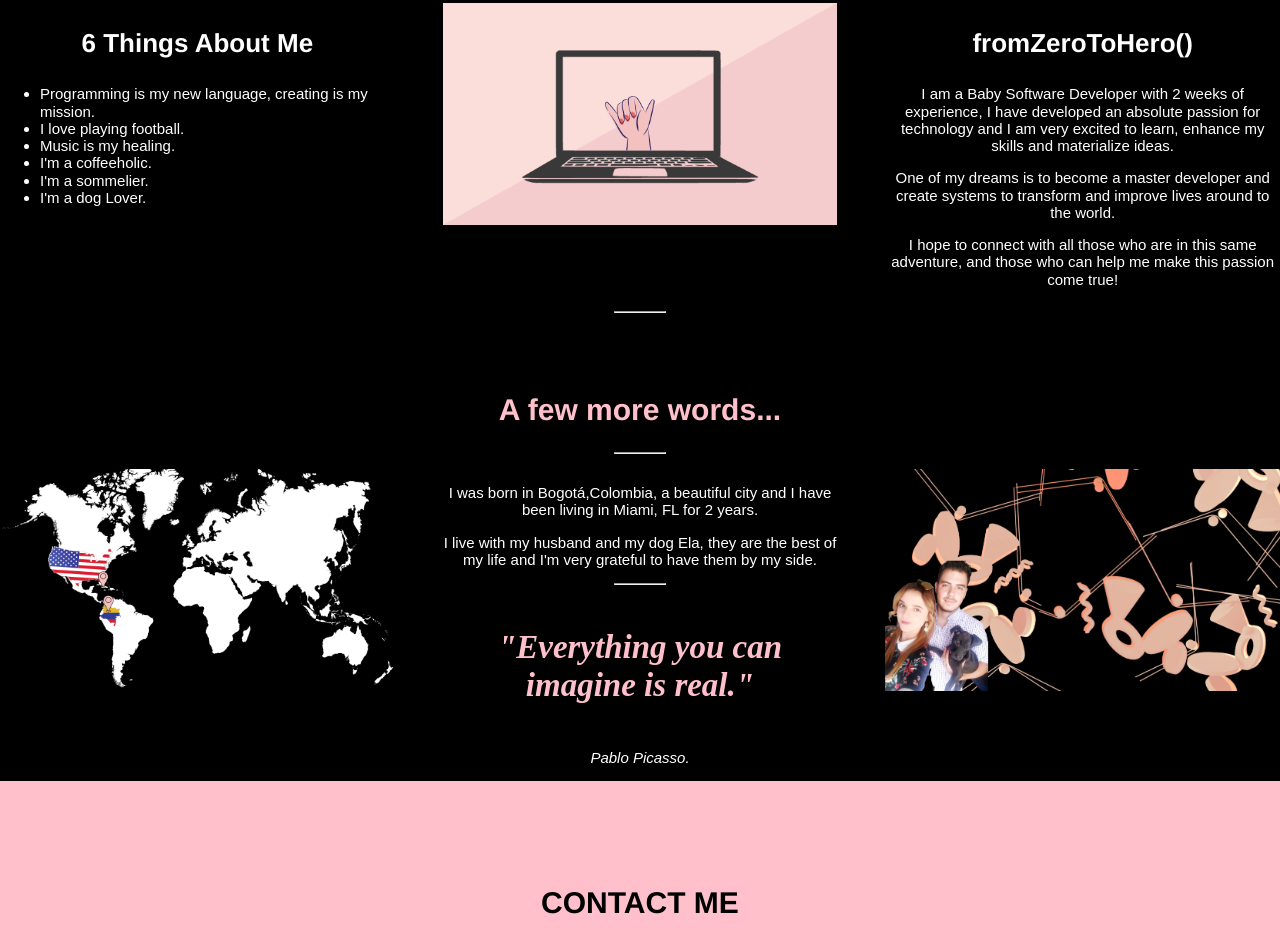
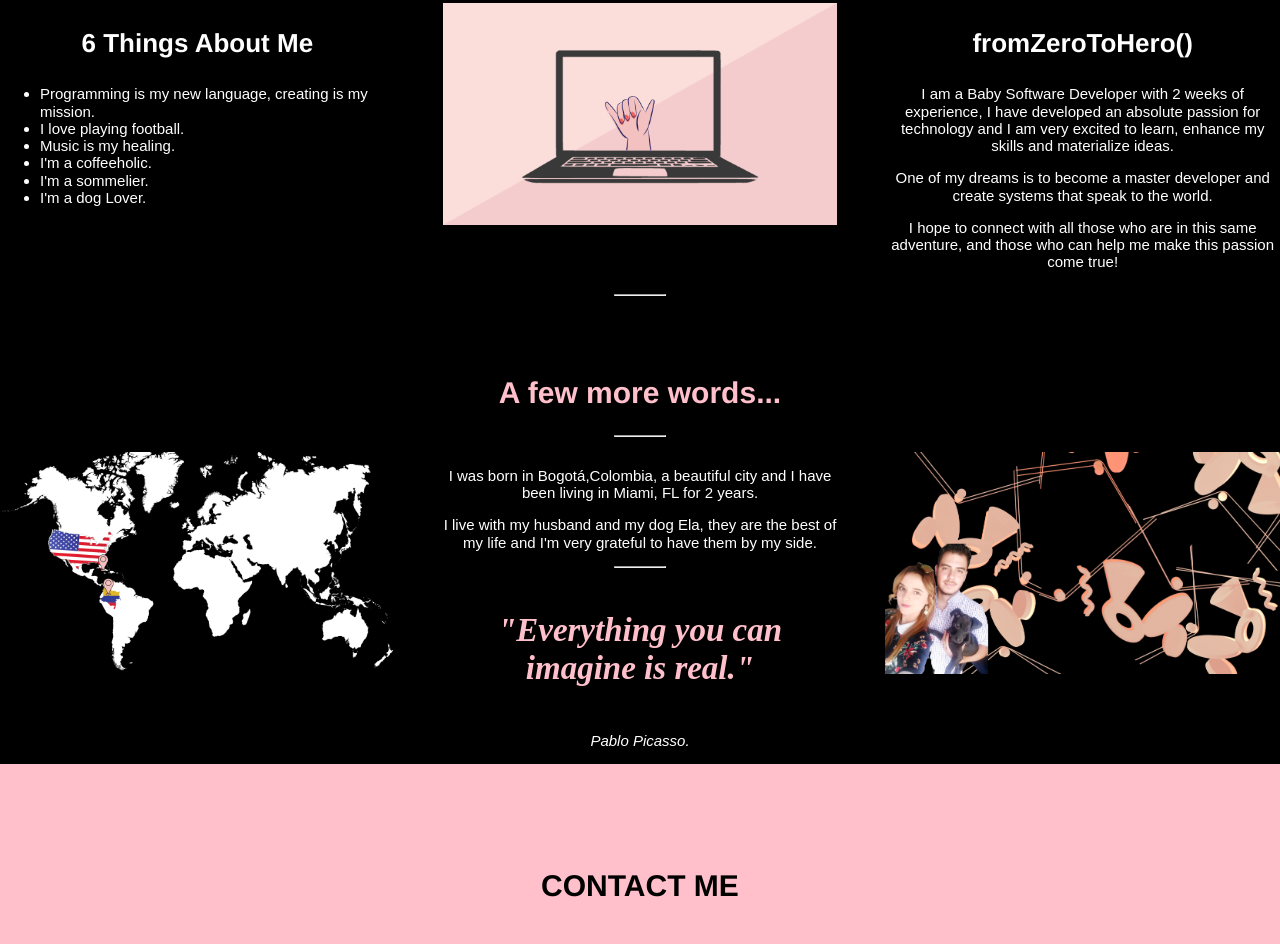
Before and after one commit to cartodeveloper/my-portfolio, a plain HTML site: page index.html in a window 1280 px wide. Shown: the part 953-1897 px from the top of the page. Drawn offline with nearby package versions, Linux system fonts and the light colour scheme; a script that the page names is missing.

Commit message:
Update index.html

```diff
--- a/index.html
+++ b/index.html
@@ -42,7 +42,7 @@
            <div>
             <h3> fromZeroToHero()</h3>
               <p> I am a Baby Software Developer with 2 weeks of experience, I have developed an absolute passion for technology and I am very excited to learn, enhance my skills and materialize ideas.</p>
-              <p>One of my dreams is to become a master developer and create systems to transform and improve lives around to the world.</p>
+              <p>One of my dreams is to become a master developer and create systems that speak to the world.</p>
               <p>I hope to connect with all those who are in this same adventure, and those who can help me make this passion come true!</p>
            </div>
            <!-- 3 frame Grid End -->
```
